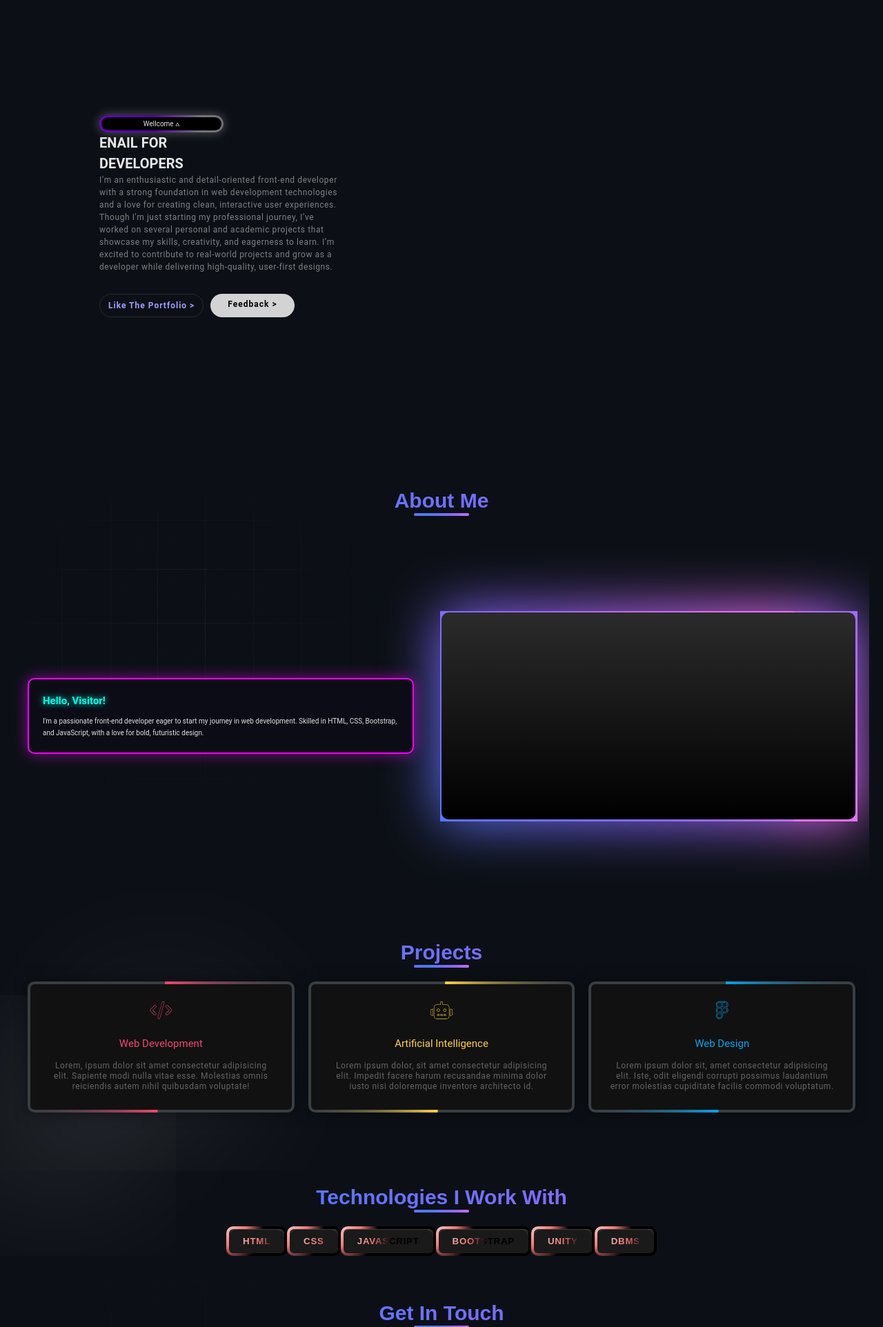
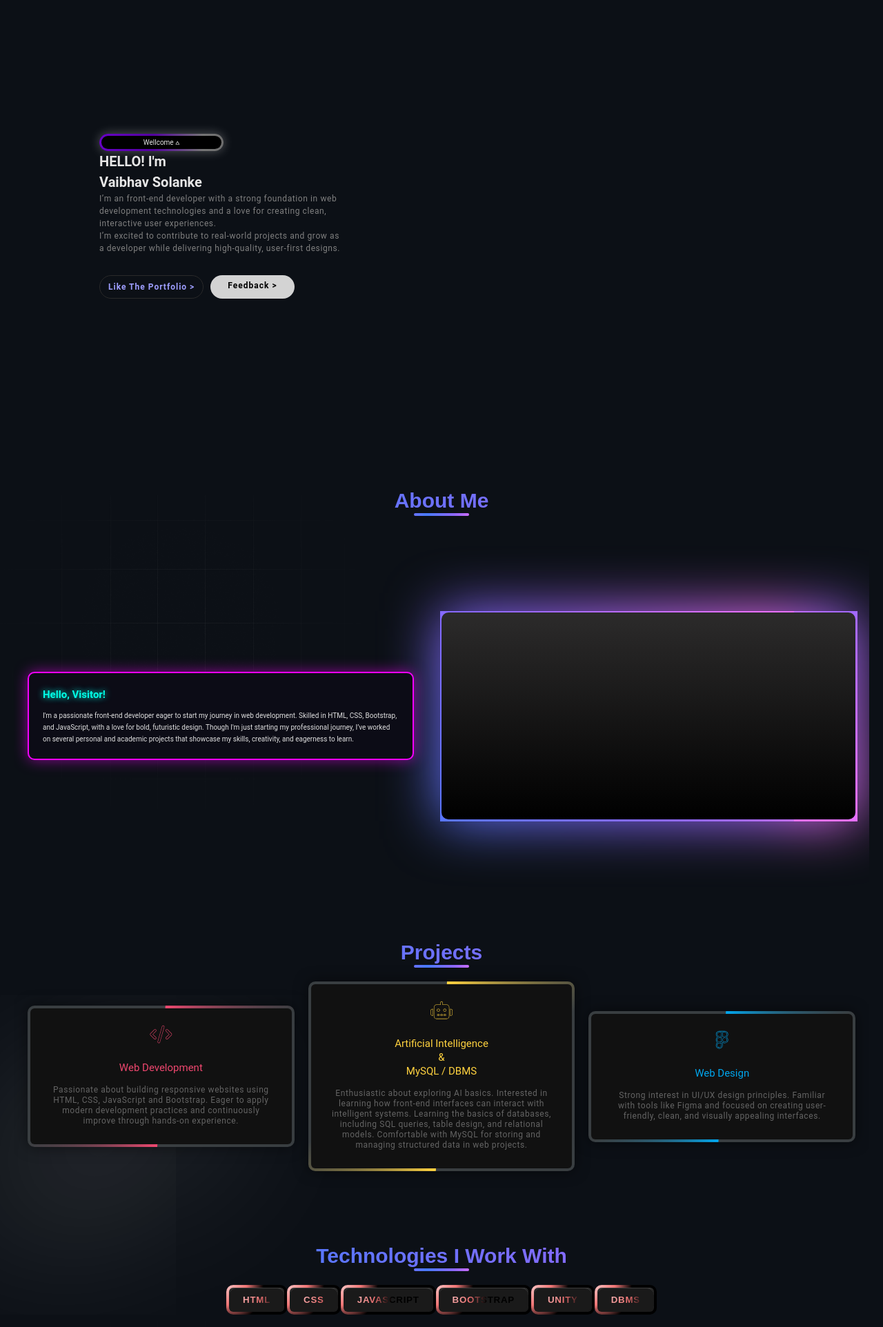
Before and after one commit to Vaibhav-Solanke/my_personal_portfolio, a plain HTML site: page index.html in a window 1280 px wide. Shown: the part 82-2006 px from the top of the page at 69% size. Drawn offline with nearby package versions, Linux system fonts and the light colour scheme; some packages are replaced by stand-ins of ours; a script that the page names is missing.

Commit message:
Update index.html

```diff
--- a/index.html
+++ b/index.html
@@ -29,7 +29,7 @@
                 <a data-aos="fade-down" data-aos-duration="2500" href="#contact">Contact</a>
 <!-- <a data-aos="fade-down" data-aos-duration="3000" href="#">LIKE</a> -->
             </nav>
-            <button data-aos="fade-down" data-aos-duration="1500" class="btn-signing"> Resume </button>
+            <button data-aos="fade-down" data-aos-duration="1500" class="btn-signing"  onclick="downloadResume()"> Resume </button>
         </header>
         <main>
             <div class="content">
@@ -39,16 +39,12 @@
                 </div>
 
                 <h1 data-aos="fade-zoom-in" data-aos-easing="ease-in-back" data-aos-delay="300" data-aos-offset="0"
-                    data-aos-duration="2000">ENAIL FOR<br> DEVELOPERS</h1>
+                    data-aos-duration="2000">HELLO! I'm <br>Vaibhav Solanke</h1>
 
                 <p data-aos="fade-zoom-in" data-aos-easing="ease-in-back" data-aos-delay="300" data-aos-offset="0"
                     data-aos-duration="2500" class="description">
-                    I’m an enthusiastic and detail-oriented front-end developer with a strong foundation in web
-                    development technologies<br>
+                    I’m an front-end developer with a strong foundation in web development technologies
                     and a love for creating clean, interactive user experiences. <br>
-                    Though I'm just starting my professional journey, I’ve worked on several personal and academic
-                    projects that showcase my skills, creativity, and eagerness to learn.
-
                     I’m excited to contribute to real-world projects and grow as a developer while delivering
                     high-quality, user-first designs.
                 </p>
@@ -79,6 +75,8 @@
                     <p>
                         I'm a passionate front-end developer eager to start my journey in web development.
                         Skilled in HTML, CSS, Bootstrap, and JavaScript, with a love for bold, futuristic design.
+                        Though I'm just starting my professional journey, I’ve worked on several personal and academic
+                        projects that showcase my skills, creativity, and eagerness to learn.
                     </p>
                 </div>
                 <div class="about-image" data-aos="fade-left">
@@ -93,24 +91,25 @@
                 <div class="card" id="card1" style="--color:#ef476f;">
                     <i class="fa-solid fa-code"></i>
                     <div class="title">Web Development</div>
-                    <div class="description">Lorem, ipsum dolor sit amet consectetur adipisicing elit. Sapiente modi
-                        nulla vitae esse. Molestias omnis reiciendis autem nihil quibusdam voluptate!</div>
+                    <div class="description"> Passionate about building responsive websites using HTML, CSS, JavaScript and Bootstrap.
+                        Eager to apply modern development practices and continuously improve through hands-on experience.
+                    </div>
                 </div>
 
                 <div class="card" id="card2" style="--color:#ffd23f;">
                     <i class="fa-solid fa-robot"></i>
-                    <div class="title">Artificial Intelligence</div>
-                    <div class="description">Lorem ipsum dolor, sit amet consectetur adipisicing elit.
-                        Impedit facere harum recusandae minima dolor iusto nisi doloremque inventore
-                        architecto id.</div>
+                    <div class="title">Artificial Intelligence <br> & <br>MySQL / DBMS</div>
+                    <div class="description"> Enthusiastic about exploring AI basics.
+                        Interested in learning how front-end interfaces can interact with intelligent systems.
+                    Learning the basics of databases, including SQL queries, table design, and relational models.
+                    Comfortable with MySQL for storing and managing structured data in web projects.</div>
                 </div>
 
                 <div class="card" id="card3" style="--color:#00a6ed;">
                     <i class="fa-brands fa-figma"></i>
                     <div class="title">Web Design</div>
-                    <div class="description">Lorem ipsum dolor sit, amet consectetur adipisicing elit.
-                        Iste, odit eligendi corrupti possimus laudantium error molestias cupiditate
-                        facilis commodi voluptatum.</div>
+                    <div class="description">Strong interest in UI/UX design principles.
+                        Familiar with tools like Figma and focused on creating user-friendly, clean, and visually appealing interfaces.</div>
                 </div>
             </div>
 
@@ -191,6 +190,15 @@
     </button>
 
     <script>
+
+         function downloadResume() {
+      const link = document.createElement('a');
+      link.href = 'Vaibhav Solanke - Intern Frontend Developer (2).pdf'; // path to your file
+      link.download = 'My_Resume.pdf'; // suggested download filename
+      document.body.appendChild(link);
+      link.click();
+      document.body.removeChild(link);
+    }
         // like button script ----------------------------------------------------->
         const button = document.querySelector('#like');
         const counter = '#couter';
```
